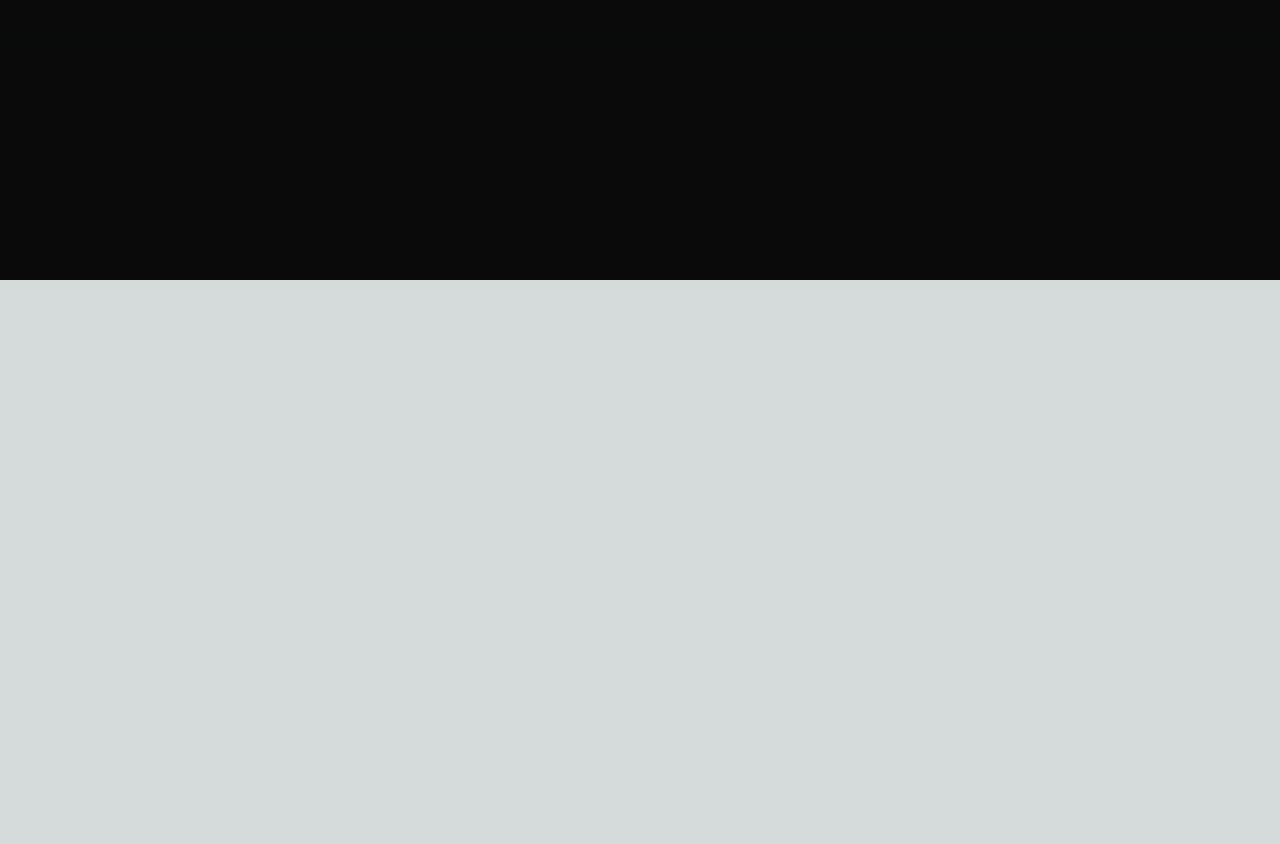
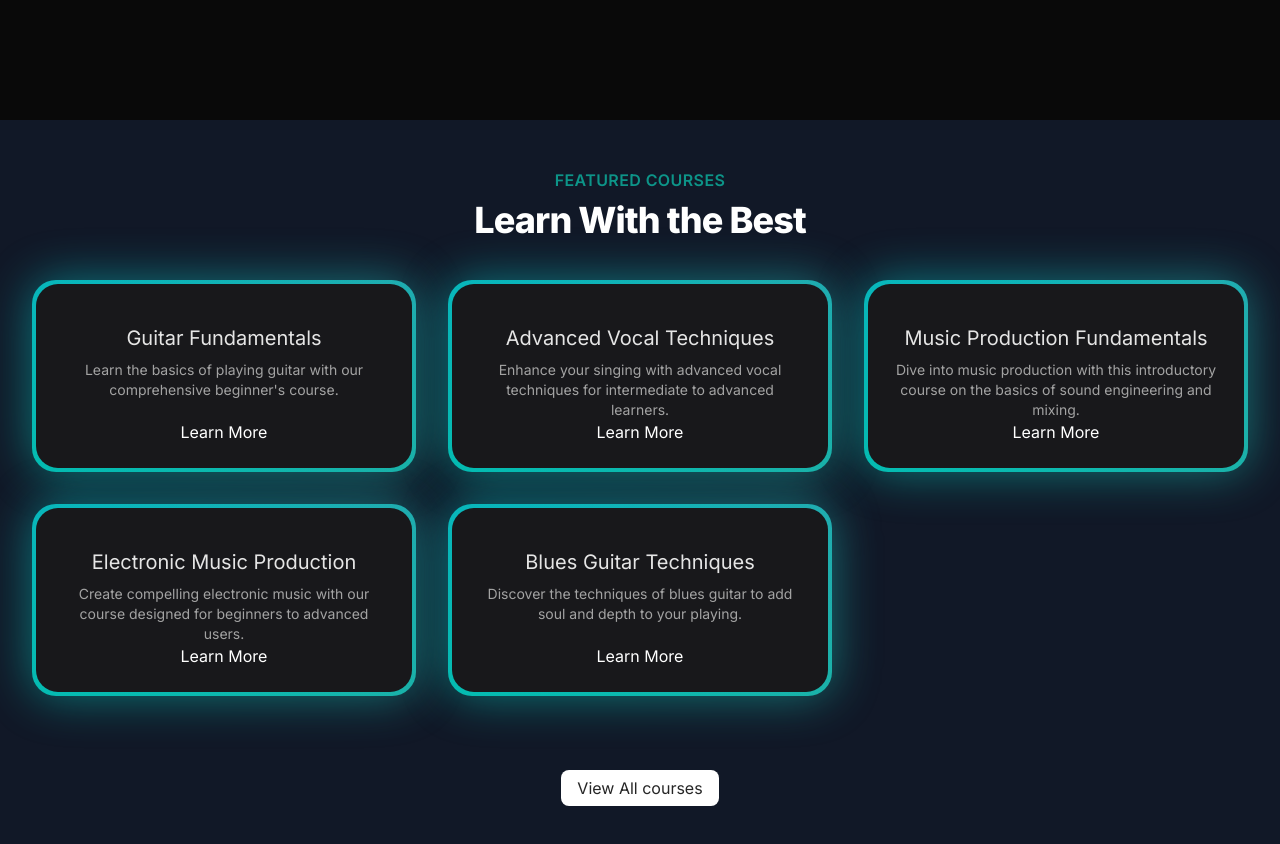
Before and after one commit to aamna-ansari/DevXcel, a Next.js app: page / in a window 1280 px wide. Shown: the part 520-1364 px from the top of the page. Before the commit the page ends 800 px from the top, so only its background shows below. Built offline with nearby package versions, Linux system fonts and the light colour scheme.

Commit message:
FeatureCourses completed

```diff
--- a/src/app/page.tsx
+++ b/src/app/page.tsx
@@ -1,9 +1,11 @@
+import FeatureCourses from "@/compontents/FeatureCourses";
 import HeroSection from "@/compontents/HeroSection";
 export default function Home() {
   return (
       <>
       <main className="min-h-screen bg-black/[0.96] antialiased bg-grid-white/[0.02]">
       <HeroSection/>
+      <FeatureCourses/>
       </main>
       </>
 
--- /dev/null
+++ b/src/compontents/FeatureCourses.tsx
@@ -0,0 +1,59 @@
+'use client'
+import React from 'react'
+import courseData from '@/data/music_courses.json'
+import Link from 'next/link'
+import { BackgroundGradient } from './ui/background-gradient'
+
+interface Course {
+    id: number,
+    title: string,
+    slug: string,
+    description: string,
+    price: number,
+    instructor: string,
+    isFeatured: boolean,
+}
+
+const FeatureCourses = () => {
+    const featuredCourses = courseData.courses.filter((course:Course) =>course.isFeatured)
+
+
+  return (
+    <div className=' py-12 bg-gray-900'>
+        <div className='text-center'>
+            <h2 className='text-base text-teal-600 font-semibold tracking-wide uppercase'>FEATURED COURSES</h2>
+            <p className="mt-2 text-3xl leading-8 font-extrabold tracking-tight text-white sm:text-4xl">Learn With the Best</p>
+            </div>
+
+        <div className='mt-10 mx-8'
+        ><div className='grid grid-cols-1 sm:grid-cols-2 lg:grid-cols-3 gap-8 justify-center'>
+            {featuredCourses.map((course:Course) => (
+                <div key={course.id} className='flex justify-center'>
+                    <BackgroundGradient className="flex flex-col rounded-[22px] bg-white dark:bg-zinc-900 overflow-hidden h-full max-w-sm">
+                    <div className="p-4 sm:p-6 flex flex-col items-center text-center flex-grow">
+                                <p className="text-lg sm:text-xl text-black mt-4 mb-2 dark:text-neutral-200">{course.title}</p>
+                                <p className="text-sm text-neutral-600 dark:text-neutral-400 flex-grow">{course.description}</p>
+                                <Link href={`/courses/${course.slug}`} className='text-white'>
+                                Learn More
+                                </Link>
+                            </div>
+                    </BackgroundGradient>
+                </div>
+            ))}
+        </div>
+        </div>
+
+
+        <div className="mt-20 text-center">
+            <Link href={"/courses"}
+            className="px-4 py-2 rounded-lg  text-neutral-800 bg-white hover:bg-gray-100 transition duration-200"
+            >
+            View All courses
+            </Link>
+        </div>
+    </div>
+  )
+
+}
+
+export default FeatureCourses
--- /dev/null
+++ b/src/compontents/ui/background-gradient.tsx
@@ -0,0 +1,72 @@
+import { cn } from "@/lib/utils";
+import React from "react";
+import { motion } from "framer-motion";
+
+export const BackgroundGradient = ({
+  children,
+  className,
+  containerClassName,
+  animate = true,
+}: {
+  children?: React.ReactNode;
+  className?: string;
+  containerClassName?: string;
+  animate?: boolean;
+}) => {
+  const variants = {
+    initial: {
+      backgroundPosition: "0 50%",
+    },
+    animate: {
+      backgroundPosition: ["0, 50%", "100% 50%", "0 50%"],
+    },
+  };
+  return (
+    <div className={cn("relative p-[4px] group", containerClassName)}>
+      <motion.div
+        variants={animate ? variants : undefined}
+        initial={animate ? "initial" : undefined}
+        animate={animate ? "animate" : undefined}
+        transition={
+          animate
+            ? {
+                duration: 5,
+                repeat: Infinity,
+                repeatType: "reverse",
+              }
+            : undefined
+        }
+        style={{
+          backgroundSize: animate ? "400% 400%" : undefined,
+        }}
+        className={cn(
+          "absolute inset-0 rounded-3xl z-[1] opacity-60 group-hover:opacity-100 blur-xl  transition duration-500 will-change-transform",
+          " bg-[radial-gradient(circle_farthest-side_at_0_100%,#00ccb1,transparent),radial-gradient(circle_farthest-side_at_100%_0,#7b61ff,transparent),radial-gradient(circle_farthest-side_at_100%_100%,#ffc414,transparent),radial-gradient(circle_farthest-side_at_0_0,#1ca0fb,#141316)]"
+        )}
+      />
+      <motion.div
+        variants={animate ? variants : undefined}
+        initial={animate ? "initial" : undefined}
+        animate={animate ? "animate" : undefined}
+        transition={
+          animate
+            ? {
+                duration: 5,
+                repeat: Infinity,
+                repeatType: "reverse",
+              }
+            : undefined
+        }
+        style={{
+          backgroundSize: animate ? "400% 400%" : undefined,
+        }}
+        className={cn(
+          "absolute inset-0 rounded-3xl z-[1] will-change-transform",
+          "bg-[radial-gradient(circle_farthest-side_at_0_100%,#00ccb1,transparent),radial-gradient(circle_farthest-side_at_100%_0,#7b61ff,transparent),radial-gradient(circle_farthest-side_at_100%_100%,#ffc414,transparent),radial-gradient(circle_farthest-side_at_0_0,#1ca0fb,#141316)]"
+        )}
+      />
+
+      <div className={cn("relative z-10", className)}>{children}</div>
+    </div>
+  );
+};
```
